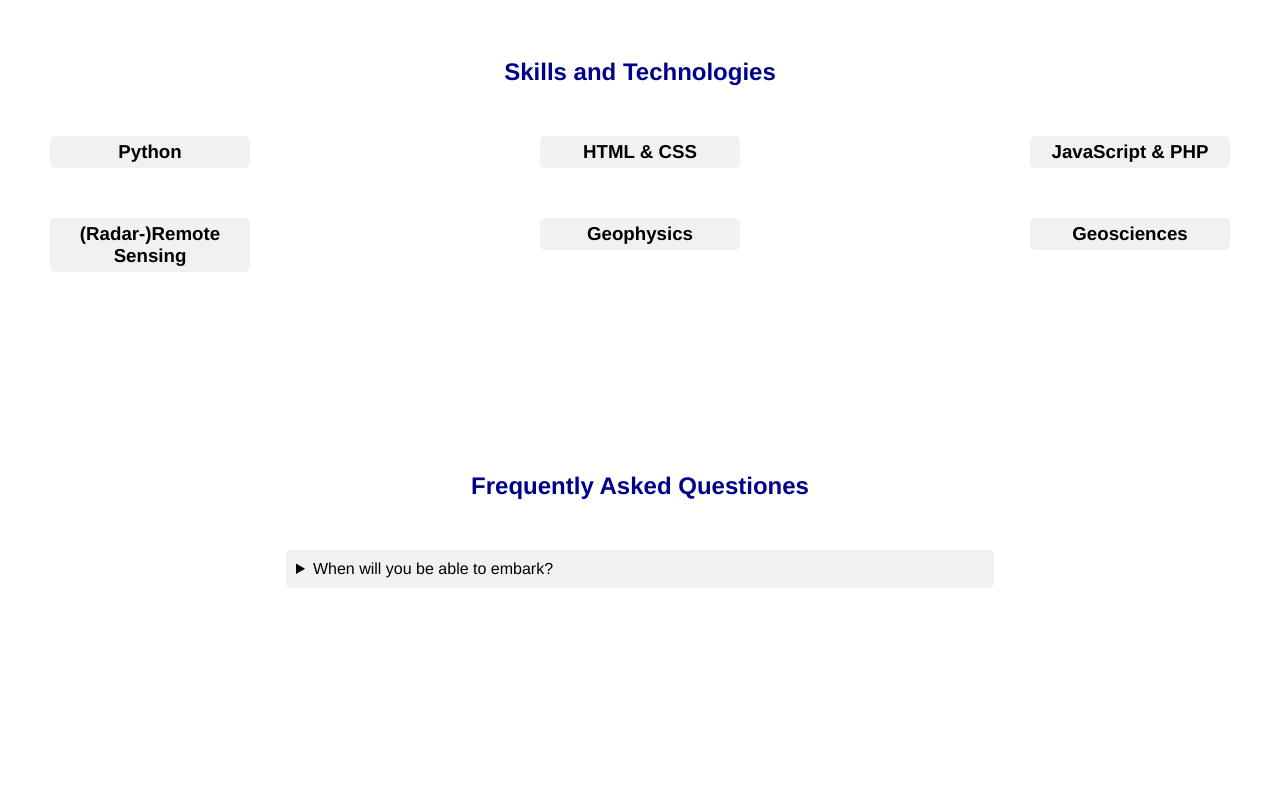
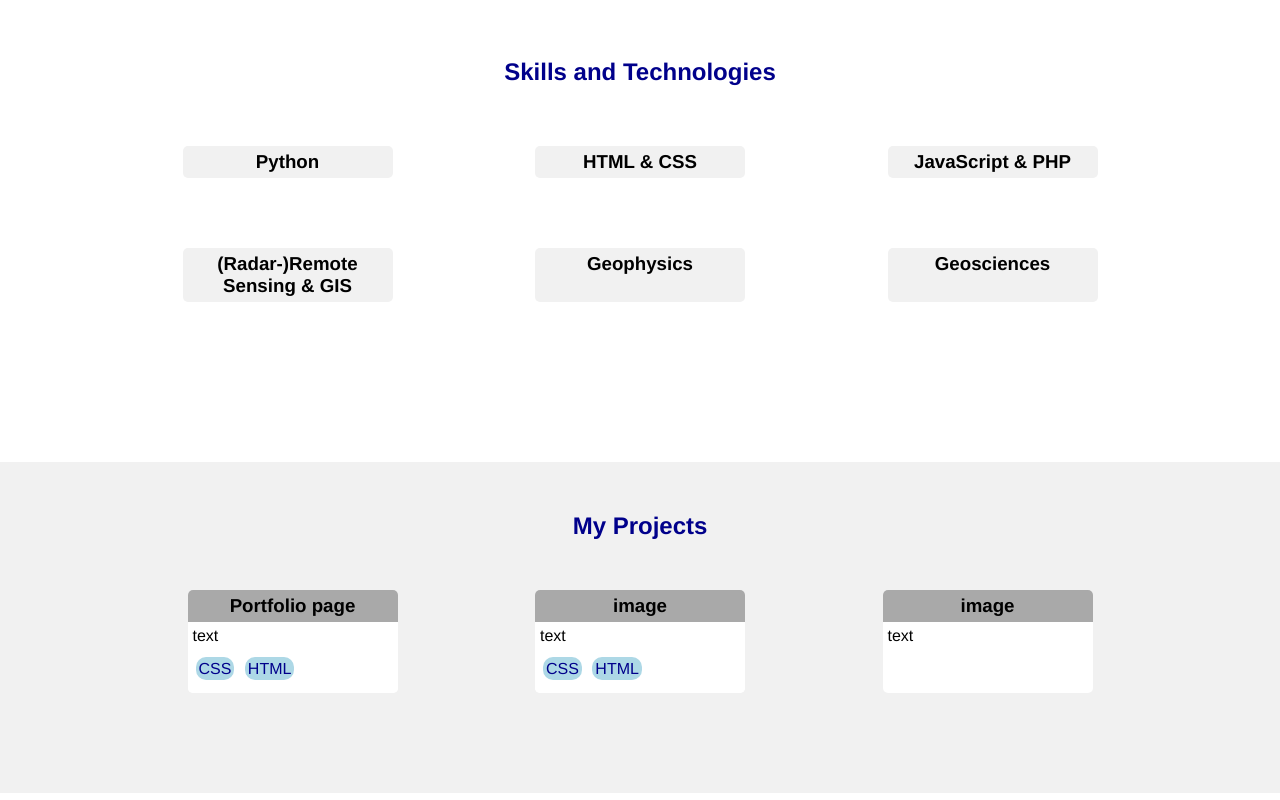
Before and after one commit to vanhog/webdev_portfolio, a plain HTML site: page index.html in a window 1280 px wide. Shown: the part 680-1480 px from the top of the page. Before the commit the page ends 1368 px from the top, so only its background shows below. Drawn offline with Linux system fonts and the light colour scheme.

Commit message:
further steps

```diff
--- a/index.html
+++ b/index.html
@@ -1,56 +1,69 @@
 <!DOCTYPE html>
 <html lang="en">
   <head>
-  <meta charset="UTF-8">
-  <meta name="viewport" content="width=device-width, initial-scale=1.0">
+    <meta charset="UTF-8" />
+    <meta name="viewport" content="width=device-width, initial-scale=1.0" />
     <title>Dieter's Web Developer Portfolio</title>
-  <link rel="stylesheet" href="styles.css">
+    <link rel="stylesheet" href="styles.css" />
   </head>
   <body>
     <header>
       <span id="logo">DHH</span>
-    <nav >
+      <nav>
         <ul>
-        <li ><a href="#">Home</a></li>
-        <li ><a href="#about">About</a></li>
-        <li ><a href="#">Skills</a></li>
-        <li ><a href="#">Projects</a></li>
-        <li ><a href="#">FAQ</a></li>
-        <li ><a href="#">Contact</a></li>
+          <li><a href="#">Home</a></li>
+          <li><a href="#about">About</a></li>
+          <li><a href="#">Skills</a></li>
+          <li><a href="#">Projects</a></li>
+          <li><a href="#">FAQ</a></li>
+          <li><a href="#">Contact</a></li>
         </ul>
       </nav>
     </header>
     <!--Hero-------------------------------------------------------->
 
     <section id="hero">
-      <img id="hero_img" alt="profile photo"
+      <img
+        id="hero_img"
+        alt="profile photo"
         width="100"
         hight="100"
-      src="https://thumbs.dreamstime.com/b/d-cute-icon-avatar-young-friendly-woman-female-call-center-agent-headset-smiling-cartoon-operator-headphones-mic-working-356315090.jpg">
+        src="https://thumbs.dreamstime.com/b/d-cute-icon-avatar-young-friendly-woman-female-call-center-agent-headset-smiling-cartoon-operator-headphones-mic-working-356315090.jpg"
+      />
       <h1>Dieter Hoogestraat</h1>
       <h2>Geospatial Web Developer</h2>
       <p>Web developer with a background in geophysics and geosciences</p>
     </section>
 
     <!--About------------------------------------------------------->
-    <section  id="about" class="chapter_box">
+    <section id="about" class="chapter_box">
       <h2 class="chapter">About me</h2>
       <div class="about_container">
-        <img class="about_item"
+        <img
+          class="about_item"
           id="about_img"
           width="200"
-          src="https://thumbs.dreamstime.com/b/d-cute-icon-avatar-young-friendly-woman-female-call-center-agent-headset-smiling-cartoon-operator-headphones-mic-working-356315090.jpg" alt="Flowers">
+          src="https://thumbs.dreamstime.com/b/d-cute-icon-avatar-young-friendly-woman-female-call-center-agent-headset-smiling-cartoon-operator-headphones-mic-working-356315090.jpg"
+          alt="Flowers"
+        />
         <span class="about_item">
-          <b>Hi, my name is Dieter.</b> <br><br>I’ve been living in Kiel for 14 years, and I recently completed my master’s degree in geophysics. During the last few semesters, I discovered my passion for software development—especially web development. I find it exciting to build things that connect across layers and systems, using net-connected resources and ideally doing it all from a remote setup. Python is the language I’m currently most fluent in. On the personal side, I’m a single father (my wife is
+          <b>Hi, my name is Dieter.</b> <br /><br />I’ve been living in Kiel for
+          14 years. After graduating in geosciences (B.Sc.) I recently completed
+          my master’s degree in geophysics. During the last few semesters, I
+          discovered my passion for software development—especially web
+          development. I find it exciting to build things that connect across
+          layers and systems, using net-connected resources and ideally doing it
+          all from a remote setup. Python is the language I’m currently most
+          fluent in. On the personal side, I’m a single father (my wife is
           working in Brazil :brazil: ) and have two amazing kids at home.
         </span>
       </div>
     </section>
 
-
     <!--S&T--------------------------------------------------------->
     <section id="snt" class="chapter_box">
       <h2 class="chapter">Skills and Technologies</h2>
+
       <div class="snt_container">
         <div class="snt_item">
           <h3>Python</h3>
@@ -63,10 +76,9 @@
         </div>
       </div>
 
-
       <div class="snt_container">
         <div class="snt_item">
-          <h3>(Radar-)Remote Sensing</h3>
+          <h3>(Radar-)Remote Sensing & GIS</h3>
           <p></p>
         </div>
         <div class="snt_item">
@@ -78,6 +90,41 @@
       </div>
     </section>
 
+    <!--Projects---------------------------------------------------->
+    <section id="projects" class="chapter_box">
+      <h2 class="chapter">My Projects</h2>
+
+      <div class="projects_container">
+        <div class="project_container">
+          <div class="project_item_top">
+            <h3>Portfolio page</h3>
+          </div>
+          <div class="project_item_bottom">
+            <p class="project_item_text">text</p>
+            <p>
+              <span class="keyword">CSS</span>
+              <span class="keyword">HTML</span>
+            </p>
+          </div>
+        </div>
+
+        <div class="project_container">
+          <div class="project_item_top"><h3>image</h3></div>
+          <div class="project_item_bottom">
+            <p class="project_item_text">text</p>
+            <p>
+              <span class="keyword">CSS</span>
+              <span class="keyword">HTML</span>
+            </p>
+          </div>
+        </div>
+
+        <div class="project_container">
+          <div class="project_item_top"><h3>image</h3></div>
+          <div class="project_item_bottom">text</div>
+        </div>
+      </div>
+    </section>
 
     <!--FAQ--------------------------------------------------------->
     <section id="faq" class="chapter_box">
@@ -88,6 +135,8 @@
       </details>
     </section>
 
-
+    <footer>
+      <p>Footertext</p>
+    </footer>
   </body>
 </html>
--- a/styles.css
+++ b/styles.css
@@ -35,6 +35,12 @@ h3 {
     text-align: center;
 }
 
+
+footer {
+    background-color: darkblue;
+    color: white;
+    padding: 50px;
+}
 #about_img {
     margin-bottom: 25px;
 }
@@ -55,18 +61,59 @@ h3 {
 .snt_container {
     display: flex;
     flex-direction: row;
-    align-items: flex-start;
-    justify-content: space-between;
+    align-items: flex-center;
+    justify-content: space-evenly;
     margin-bottom: 50px;
+    flex-wrap: wrap;
 }
 
 .snt_item {
     background-color: rgb(241,241,241);
     padding: 5px;
-    width: 190px;
+    margin: 10px;
+    border-radius: 5px;
+    width:200px;
+
+}
+
+.projects_container {
+    display: flex;
+    flex-direction: row;
+    align-items: flex-cemter;
+    justify-content: space-evenly;
+    margin-bottom: 50px;
+    flex-wrap: wrap;
+}
+
+.project_container {
+    background-color: white;
     border-radius: 5px;
 }
 
+.project_item_top {
+    width: 200px;
+    border-radius: 5px 5px 0px 0px;
+    background-color: darkgray;
+    padding: 5px;
+    text-align: center;
+}
+.project_item_bottom {
+    background-color: white;
+    border-radius: 0px 0px 5px 5px;
+    padding: 5px;
+    padding-bottom: 15px;
+}
+
+.project_item_text {
+    padding-bottom: 15px;
+}
+.keyword {
+    background-color: lightblue;
+    border-radius: 10px;
+    color: darkblue;
+    padding: 3px;
+    margin: 3px;
+}
 #logo {
     margin-left: 5px;
 }
@@ -103,3 +150,15 @@ h3 {
     background-color: rgb(241, 241, 241);
     /*border: 5px solid rgb(241, 241, 241);*/
 }
+
+#projects {
+    background-color: rgb(241, 241, 241);
+    /*border: 5px solid rgb(241, 241, 241);*/
+}
+
+@media screen and (max-width: 600px) {
+    .snt_container {
+        width: 400px;
+
+    }
+}
```
Lines whose indentation alone changed are shown as unchanged.
